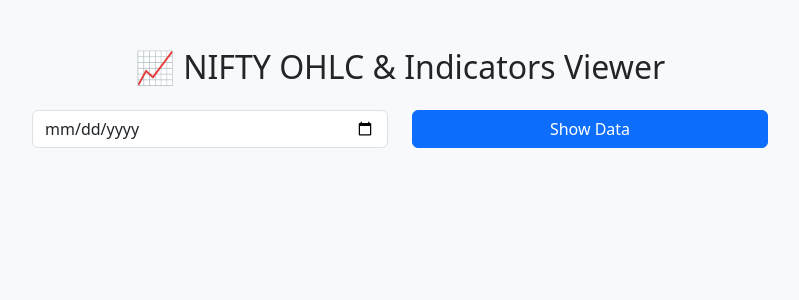
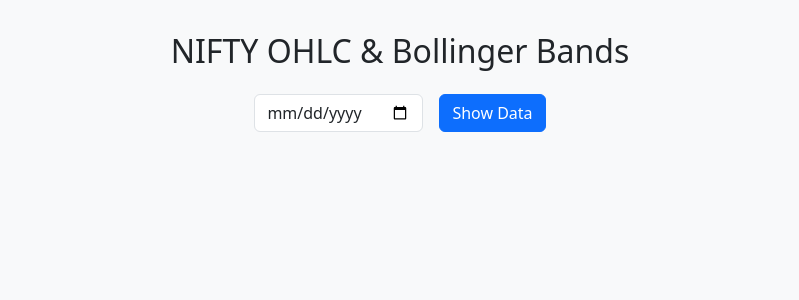
Before and after one commit to PrashuGit1/Flask_Projects, a Flask app: page / in a window 1280 px wide. Shown: the top 300 px of the page, without its empty margins (240-1039 px from the left). Run offline with Flask 3, Linux system fonts and the light colour scheme.

Commit message:
Project is ready

```diff
--- a/app.py
+++ b/app.py
@@ -1,64 +1,52 @@
-from flask import Flask, request, jsonify, render_template
+from flask import Flask, render_template, request, jsonify
 import sqlite3
 
 app = Flask(__name__)
 
-def get_data_for_date(date):
-    conn = sqlite3.connect('algo.db')
+def query_data(date):
+    conn = sqlite3.connect("algo.db")
     cursor = conn.cursor()
 
-    # Fetch OHLC data
-    cursor.execute("SELECT open, high, low, close FROM data WHERE datetime = ?", (date,))
+    # Fetch OHLC data for the date
+    cursor.execute("SELECT datetime, open, high, low, close FROM data WHERE datetime = ?", (date,))
     ohlc = cursor.fetchone()
 
-    # Fetch indicators
-    cursor.execute("SELECT sma, upper, lower FROM indicators WHERE datetime = ?", (date,))
+    # Fetch Bollinger Band indicators for the date
+    cursor.execute("SELECT datetime, sma, upper, lower FROM indicators WHERE datetime = ?", (date,))
     indicators = cursor.fetchone()
 
     conn.close()
-
-    return {
-        "data": {
-            "open": ohlc[0] if ohlc else None,
-            "high": ohlc[1] if ohlc else None,
-            "low": ohlc[2] if ohlc else None,
-            "close": ohlc[3] if ohlc else None
-        },
-        "indicators": {
-            "sma": indicators[0] if indicators else None,
-            "upper": indicators[1] if indicators else None,
-            "lower": indicators[2] if indicators else None
-        }
-    }
-
-from flask import Flask, request, jsonify, render_template
-import sqlite3
-
-app = Flask(__name__)
+    return ohlc, indicators
 
 @app.route('/')
 def index():
-    return render_template('index.html')  # this loads your HTML page
+    return render_template('index.html')
 
-@app.route('/get_data', methods=['GET'])
+@app.route('/get-data', methods=['GET'])  # <- Changed from POST to GET
 def get_data():
-    date = request.args.get('date')
-    code = request.args.get('code', 'NIFTY')  # default is NIFTY if none provided
+    date = request.args.get('date')       # <- Changed from form to args
+    print(f"📅 Received request for date: {date}")
 
-    conn = sqlite3.connect('algo.db')
-    cursor = conn.cursor()
+    ohlc, indicators = query_data(date)
+    print(f"📊 OHLC: {ohlc}")
+    print(f"📈 Indicators: {indicators}")
 
-    cursor.execute("SELECT * FROM data WHERE datetime = ? AND code = ?", (date, code))
-    ohlc_data = cursor.fetchall()
-
-    cursor.execute("SELECT * FROM indicators WHERE datetime = ? AND code = ?", (date, code))
-    indicators_data = cursor.fetchall()
-
-    conn.close()
+    if not ohlc or not indicators:
+        return jsonify({'error': 'No data found for the given date'})
 
     return jsonify({
-        "ohlc": ohlc_data,
-        "indicators": indicators_data
+        'ohlc': {
+            'datetime': ohlc[0],
+            'open': ohlc[1],
+            'high': ohlc[2],
+            'low': ohlc[3],
+            'close': ohlc[4]
+        },
+        'indicators': {
+            'sma': indicators[1],
+            'upper': indicators[2],
+            'lower': indicators[3]
+        }
     })
 
 if __name__ == '__main__':
--- a/templates/index.html
+++ b/templates/index.html
@@ -2,72 +2,89 @@
 <html lang="en">
 <head>
     <meta charset="UTF-8">
-    <title>NIFTY Viewer</title>
-    <link href="https://cdn.jsdelivr.net/npm/bootstrap@5.3.0/dist/css/bootstrap.min.css" rel="stylesheet">
+    <title>OHLC & Indicators</title>
+    <link href="https://cdn.jsdelivr.net/npm/bootstrap@5.3.2/dist/css/bootstrap.min.css" rel="stylesheet">
     <style>
-        .table-hover tbody tr:hover {
-            background-color: #f1f1f1;
+        body {
+            padding: 2rem;
+            background-color: #f8f9fa;
+        }
+        table {
+            margin-top: 2rem;
         }
     </style>
 </head>
-<body class="bg-light">
-    <div class="container mt-5">
-        <h2 class="text-center mb-4">📈 NIFTY OHLC & Indicators Viewer</h2>
-        <div class="row mb-3">
-            <div class="col-md-4 offset-md-2">
-                <input type="date" id="dateInput" class="form-control">
+<body>
+    <div class="container">
+        <h2 class="mb-4 text-center">NIFTY OHLC & Bollinger Bands</h2>
+        <form id="dataForm" class="row g-3 justify-content-center">
+            <div class="col-auto">
+                <input type="date" id="dateInput" class="form-control" required>
             </div>
-            <div class="col-md-4">
-                <button class="btn btn-primary w-100" onclick="fetchData()">Show Data</button>
+            <div class="col-auto">
+                <button type="submit" class="btn btn-primary">Show Data</button>
             </div>
-        </div>
-        <div id="result" class="mt-4"></div>
+        </form>
+
+        <table id="dataTable" class="table table-bordered table-hover mt-4 d-none">
+            <thead class="table-dark">
+                <tr>
+                    <th>Datetime</th>
+                    <th>Open</th>
+                    <th>High</th>
+                    <th>Low</th>
+                    <th>Close</th>
+                    <th>SMA</th>
+                    <th>Upper</th>
+                    <th>Lower</th>
+                </tr>
+            </thead>
+            <tbody id="tableBody">
+            </tbody>
+        </table>
     </div>
 
     <script>
-        async function fetchData() {
-            const date = document.getElementById('dateInput').value;
-            if (!date) {
-                alert(\"Please enter a date\");
+        document.getElementById("dataForm").addEventListener("submit", function (e) {
+            e.preventDefault();
+            const selectedDate = document.getElementById("dateInput").value;
+            if (!selectedDate) {
+                alert("Please enter a date");
                 return;
             }
 
-            const response = await fetch(`/data?date=${date}`);
-            const resultDiv = document.getElementById('result');
+            fetch(`/get-data?date=${selectedDate}`)
+                .then(response => response.json())
+                .then(data => {
+                    const table = document.getElementById("dataTable");
+                    const tbody = document.getElementById("tableBody");
+                    tbody.innerHTML = "";
 
-            if (response.ok) {
-                const data = await response.json();
-                resultDiv.innerHTML = `
-                    <h5 class="mb-3">Data for ${date}</h5>
-                    <table class="table table-bordered table-hover">
-                        <thead class="table-dark">
+                    if (data.ohlc && data.indicators) {
+                        const row = `
                             <tr>
-                                <th>Type</th><th>Open</th><th>High</th><th>Low</th><th>Close</th>
-                                <th>SMA</th><th>Upper</th><th>Lower</th>
+                                <td>${data.ohlc.datetime}</td>
+                                <td>${data.ohlc.open}</td>
+                                <td>${data.ohlc.high}</td>
+                                <td>${data.ohlc.low}</td>
+                                <td>${data.ohlc.close}</td>
+                                <td>${data.indicators.sma}</td>
+                                <td>${data.indicators.upper}</td>
+                                <td>${data.indicators.lower}</td>
                             </tr>
-                        </thead>
-                        <tbody>
-                            <tr>
-                                <td>OHLC</td>
-                                <td>${data.data?.open ?? '-'}</td>
-                                <td>${data.data?.high ?? '-'}</td>
-                                <td>${data.data?.low ?? '-'}</td>
-                                <td>${data.data?.close ?? '-'}</td>
-                                <td>-</td><td>-</td><td>-</td>
-                            </tr>
-                            <tr>
-                                <td>Indicators</td>
-                                <td>-</td><td>-</td><td>-</td><td>-</td>
-                                <td>${data.indicators?.sma ?? '-'}</td>
-                                <td>${data.indicators?.upper ?? '-'}</td>
-                                <td>${data.indicators?.lower ?? '-'}</td>
-                            </tr>
-                        </tbody>
-                    </table>`;
-            } else {
-                resultDiv.innerHTML = `<div class="alert alert-danger">No data for ${date}</div>`;
-            }
-        }
+                        `;
+                        tbody.innerHTML = row;
+                        table.classList.remove("d-none");
+                    } else {
+                        alert("No data found for selected date.");
+                        table.classList.add("d-none");
+                    }
+                })
+                .catch(error => {
+                    console.error("Error fetching data:", error);
+                    alert("Something went wrong while fetching data.");
+                });
+        });
     </script>
 </body>
 </html>
```
Also changed, not shown: check_db.py (added, +14 -0 lines), create_db.py (+33 -0 lines), fetch_data.py (+54 -0 lines), algo.db.
